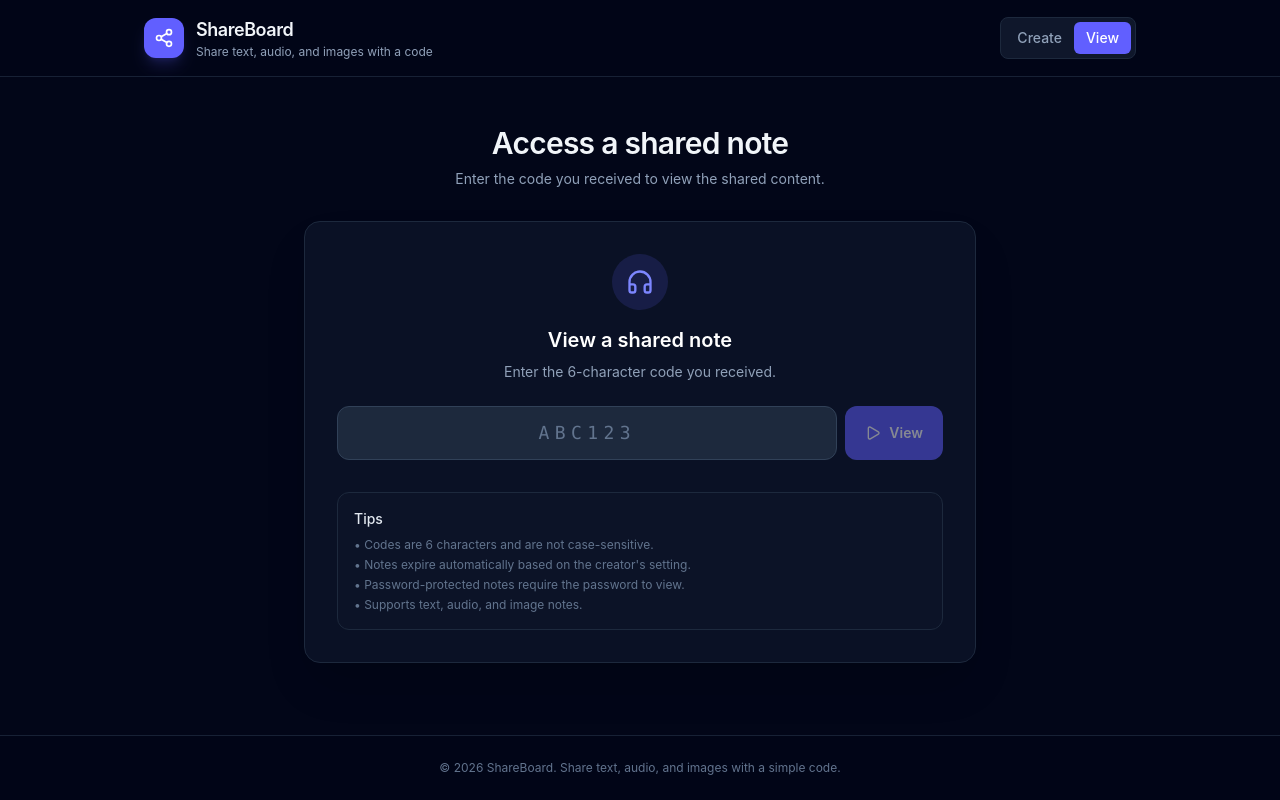
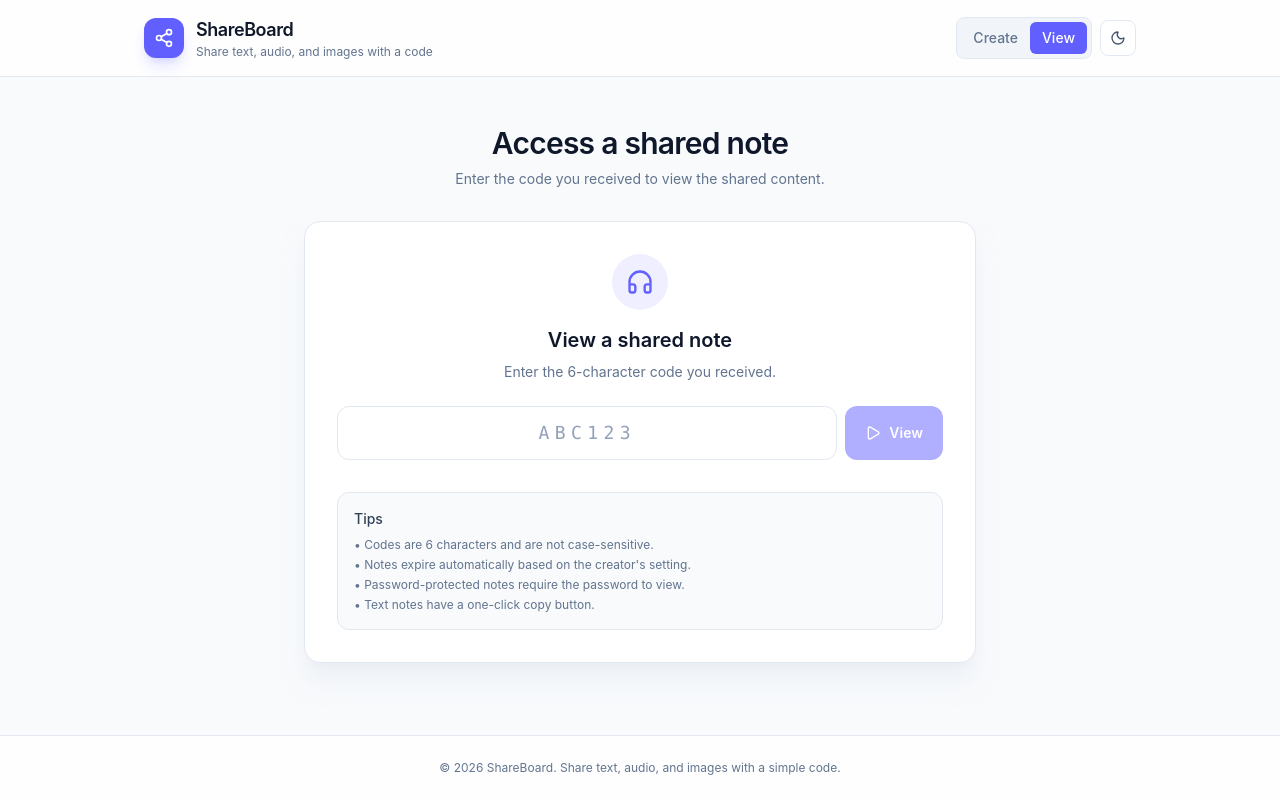
Before and after one commit to Jatin3735/ShareBoard, a React (Vite) app in the folder frontend/: page / in a window 1280 px wide. Both pictures are taken after a click on the button "View". Built offline with nearby package versions, Linux system fonts and the light colour scheme; no server answers.

Commit message:
updated for ui ux

```diff
--- a/frontend/package.json
+++ b/frontend/package.json
@@ -10,7 +10,7 @@
     "preview": "vite preview"
   },
   "dependencies": {
-    "@tailwindcss/vite": "^4.2.2",
+    "@tailwindcss/vite": "^4.3.3",
     "axios": "^1.15.0",
     "framer-motion": "^12.38.0",
     "lucide-react": "^1.8.0",
@@ -18,7 +18,7 @@
     "react-dom": "^19.2.4",
     "react-icons": "^5.6.0",
     "react-record-webcam": "^1.1.5",
-    "tailwindcss": "^4.2.2"
+    "tailwindcss": "^4.3.3"
   },
   "devDependencies": {
     "@eslint/js": "^9.39.4",
--- a/frontend/src/App.jsx
+++ b/frontend/src/App.jsx
@@ -1,39 +1,42 @@
 import { useState } from 'react';
 import { motion, AnimatePresence } from 'framer-motion';
-import { Share2 } from 'lucide-react';
+import { Share2, Sun, Moon } from 'lucide-react';
 import CreateNote from './components/CreateNote';
 import ViewNote from './components/ViewNote';
 import Footer from './components/Footer';
+import { useTheme } from './hooks/useTheme';
 
 function App() {
   const [mode, setMode] = useState('create');
+  const { theme, toggleTheme } = useTheme();
 
   return (
-    <div className="flex min-h-screen flex-col bg-slate-950 text-slate-100">
-      <div className="pointer-events-none fixed inset-0 bg-[radial-gradient(ellipse_at_top,_var(--tw-gradient-stops))] from-indigo-900/25 via-slate-950 to-slate-950" />
+    <div className="flex min-h-screen flex-col bg-slate-50 text-slate-900 transition-colors dark:bg-slate-950 dark:text-slate-100">
+      <div className="pointer-events-none fixed inset-0 bg-[radial-gradient(ellipse_at_top,_var(--tw-gradient-stops))] from-indigo-200/50 via-slate-50 to-slate-50 dark:from-indigo-900/25 dark:via-slate-950 dark:to-slate-950" />
 
-      <header className="relative z-10 border-b border-slate-800/80 bg-slate-950/80 backdrop-blur">
-        <div className="mx-auto flex max-w-5xl items-center justify-between gap-4 px-4 py-4">
+      <header className="relative z-10 border-b border-slate-200 bg-white/80 backdrop-blur dark:border-slate-800/80 dark:bg-slate-950/80">
+        <div className="mx-auto flex max-w-5xl items-center justify-between gap-3 px-4 py-4">
           <div className="flex items-center gap-3">
             <div className="flex h-10 w-10 items-center justify-center rounded-xl bg-indigo-500 shadow-lg shadow-indigo-500/20">
               <Share2 className="h-5 w-5 text-white" />
             </div>
             <div>
               <h1 className="text-lg font-semibold tracking-tight">ShareBoard</h1>
-              <p className="hidden text-xs text-slate-400 sm:block">
+              <p className="hidden text-xs text-slate-500 sm:block dark:text-slate-400">
                 Share text, audio, and images with a code
               </p>
             </div>
           </div>
 
-          <nav className="flex rounded-lg border border-slate-800 bg-slate-900 p-1">
+          <div className="flex items-center gap-2">
+            <nav className="flex rounded-lg border border-slate-200 bg-slate-100 p-1 dark:border-slate-800 dark:bg-slate-900">
               <button
                 type="button"
                 onClick={() => setMode('create')}
                 className={`rounded-md px-3 py-1.5 text-sm font-medium transition ${
                   mode === 'create'
                     ? 'bg-indigo-500 text-white'
-                  : 'text-slate-400 hover:text-white'
+                    : 'text-slate-500 hover:text-slate-900 dark:text-slate-400 dark:hover:text-white'
                 }`}
               >
                 Create
@@ -44,12 +47,26 @@ function App() {
                 className={`rounded-md px-3 py-1.5 text-sm font-medium transition ${
                   mode === 'view'
                     ? 'bg-indigo-500 text-white'
-                  : 'text-slate-400 hover:text-white'
+                    : 'text-slate-500 hover:text-slate-900 dark:text-slate-400 dark:hover:text-white'
                 }`}
               >
                 View
               </button>
             </nav>
+
+            <button
+              type="button"
+              onClick={toggleTheme}
+              aria-label="Toggle theme"
+              className="flex h-9 w-9 items-center justify-center rounded-lg border border-slate-200 bg-white text-slate-600 transition hover:bg-slate-100 dark:border-slate-800 dark:bg-slate-900 dark:text-slate-300 dark:hover:bg-slate-800"
+            >
+              {theme === 'dark' ? (
+                <Sun className="h-4 w-4" />
+              ) : (
+                <Moon className="h-4 w-4" />
+              )}
+            </button>
+          </div>
         </div>
       </header>
 
@@ -58,7 +75,7 @@ function App() {
           <h2 className="text-2xl font-semibold tracking-tight sm:text-3xl">
             {mode === 'create' ? 'Create a secure share' : 'Access a shared note'}
           </h2>
-          <p className="mx-auto mt-2 max-w-xl text-sm text-slate-400">
+          <p className="mx-auto mt-2 max-w-xl text-sm text-slate-500 dark:text-slate-400">
             {mode === 'create'
               ? 'Choose a type, add your content, and get a 6-character code.'
               : 'Enter the code you received to view the shared content.'}
--- a/frontend/src/components/Footer.jsx
+++ b/frontend/src/components/Footer.jsx
@@ -7,10 +7,10 @@ function Footer() {
     <motion.footer
       initial={{ opacity: 0 }}
       animate={{ opacity: 1 }}
-      className="relative z-10 border-t border-slate-800/80 bg-slate-950/80"
+      className="relative z-10 border-t border-slate-200 bg-white/80 dark:border-slate-800/80 dark:bg-slate-950/80"
     >
       <div className="mx-auto max-w-5xl px-4 py-6 text-center">
-        <p className="text-xs text-slate-500">
+        <p className="text-xs text-slate-500 dark:text-slate-500">
           © {currentYear} ShareBoard. Share text, audio, and images with a simple code.
         </p>
       </div>
--- a/frontend/src/components/ViewNote.jsx
+++ b/frontend/src/components/ViewNote.jsx
@@ -6,10 +6,12 @@ import {
   AlertCircle,
   Headphones,
   FileText,
-  Image,
+  Image as ImageIcon,
   Volume2,
   Download,
   Lock,
+  Copy,
+  CheckCircle,
 } from 'lucide-react';
 import axios from 'axios';
 import { API_URL } from '../config';
@@ -24,6 +26,8 @@ function ViewNote() {
   const [error, setError] = useState('');
   const [loading, setLoading] = useState(false);
   const [noteType, setNoteType] = useState(null);
+  const [textCopied, setTextCopied] = useState(false);
+  const [codeCopied, setCodeCopied] = useState(false);
 
   useEffect(() => {
     return () => {
@@ -39,6 +43,7 @@ function ViewNote() {
     setNoteType(null);
     setError('');
     setShowPasswordInput(false);
+    setTextCopied(false);
   };
 
   const fetchNote = async (providedPassword = null) => {
@@ -54,6 +59,7 @@ function ViewNote() {
     setImageUrl(null);
     setNoteType(null);
     setShowPasswordInput(false);
+    setTextCopied(false);
 
     try {
       const infoResponse = await axios.get(`${API_URL}/audio/info/${code}`);
@@ -141,6 +147,32 @@ function ViewNote() {
     link.remove();
   };
 
+  const copyTextContent = async () => {
+    if (!noteData?.content) return;
+    try {
+      await navigator.clipboard.writeText(noteData.content);
+    } catch {
+      const el = document.createElement('textarea');
+      el.value = noteData.content;
+      document.body.appendChild(el);
+      el.select();
+      document.execCommand('copy');
+      el.remove();
+    }
+    setTextCopied(true);
+    setTimeout(() => setTextCopied(false), 2000);
+  };
+
+  const copyCode = async () => {
+    try {
+      await navigator.clipboard.writeText(code);
+      setCodeCopied(true);
+      setTimeout(() => setCodeCopied(false), 2000);
+    } catch {
+      /* ignore */
+    }
+  };
+
   const formatDate = (dateString) => {
     if (!dateString) return 'N/A';
     return new Date(dateString).toLocaleString();
@@ -148,13 +180,15 @@ function ViewNote() {
 
   return (
     <motion.div initial={{ opacity: 0, y: 10 }} animate={{ opacity: 1, y: 0 }} className="mx-auto w-full max-w-2xl">
-      <div className="rounded-2xl border border-slate-800 bg-slate-900/70 p-5 shadow-2xl shadow-black/20 sm:p-8">
+      <div className="rounded-2xl border border-slate-200 bg-white p-5 shadow-xl shadow-slate-200/50 sm:p-8 dark:border-slate-800 dark:bg-slate-900/70 dark:shadow-black/20">
         <div className="mb-6 text-center">
-          <div className="mx-auto mb-4 flex h-14 w-14 items-center justify-center rounded-full bg-indigo-500/15">
-            <Headphones className="h-7 w-7 text-indigo-400" />
+          <div className="mx-auto mb-4 flex h-14 w-14 items-center justify-center rounded-full bg-indigo-500/10 dark:bg-indigo-500/15">
+            <Headphones className="h-7 w-7 text-indigo-500 dark:text-indigo-400" />
           </div>
-          <h2 className="text-xl font-semibold text-white">View a shared note</h2>
-          <p className="mt-2 text-sm text-slate-400">Enter the 6-character code you received.</p>
+          <h2 className="text-xl font-semibold text-slate-900 dark:text-white">View a shared note</h2>
+          <p className="mt-2 text-sm text-slate-500 dark:text-slate-400">
+            Enter the 6-character code you received.
+          </p>
         </div>
 
         <div className="mb-4 flex flex-col gap-2 sm:flex-row">
@@ -164,7 +198,7 @@ function ViewNote() {
             value={code}
             onChange={handleCodeChange}
             onKeyDown={(e) => e.key === 'Enter' && code.length === 6 && fetchNote()}
-            className="flex-1 rounded-xl border border-slate-700 bg-slate-800 px-4 py-3 text-center font-mono text-lg tracking-[0.3em] text-white placeholder-slate-500 outline-none transition focus:border-indigo-500 focus:ring-2 focus:ring-indigo-500/20"
+            className="flex-1 rounded-xl border border-slate-200 bg-white px-4 py-3 text-center font-mono text-lg tracking-[0.3em] text-slate-900 placeholder-slate-400 outline-none transition focus:border-indigo-500 focus:ring-2 focus:ring-indigo-500/20 dark:border-slate-700 dark:bg-slate-800 dark:text-white dark:placeholder-slate-500"
             maxLength={6}
             autoCapitalize="characters"
           />
@@ -189,7 +223,7 @@ function ViewNote() {
                   value={password}
                   onChange={(e) => setPassword(e.target.value)}
                   onKeyDown={(e) => e.key === 'Enter' && handlePasswordSubmit()}
-                  className="flex-1 rounded-xl border border-slate-700 bg-slate-800 px-4 py-2.5 text-sm text-white placeholder-slate-500 outline-none transition focus:border-indigo-500 focus:ring-2 focus:ring-indigo-500/20"
+                  className="flex-1 rounded-xl border border-slate-200 bg-white px-4 py-2.5 text-sm text-slate-900 placeholder-slate-400 outline-none transition focus:border-indigo-500 focus:ring-2 focus:ring-indigo-500/20 dark:border-slate-700 dark:bg-slate-800 dark:text-white dark:placeholder-slate-500"
                   autoFocus
                 />
                 <button
@@ -212,8 +246,8 @@ function ViewNote() {
               exit={{ opacity: 0, y: -8 }}
               className={`mb-4 flex items-start gap-2 rounded-xl border p-3 text-sm ${
                 error.toLowerCase().includes('expired')
-                  ? 'border-amber-500/30 bg-amber-500/10 text-amber-200'
-                  : 'border-red-500/30 bg-red-500/10 text-red-200'
+                  ? 'border-amber-300 bg-amber-50 text-amber-800 dark:border-amber-500/30 dark:bg-amber-500/10 dark:text-amber-200'
+                  : 'border-red-300 bg-red-50 text-red-800 dark:border-red-500/30 dark:bg-red-500/10 dark:text-red-200'
               }`}
             >
               <AlertCircle className="mt-0.5 h-4 w-4 flex-shrink-0" />
@@ -225,13 +259,27 @@ function ViewNote() {
         <AnimatePresence>
           {noteType === 'text' && noteData && (
             <motion.div initial={{ opacity: 0, y: 12 }} animate={{ opacity: 1, y: 0 }} exit={{ opacity: 0, y: -12 }} className="mt-6">
-              <div className="rounded-2xl border border-slate-800 bg-slate-800/50 p-5">
-                <div className="mb-4 flex items-center gap-2 text-sm font-medium text-slate-200">
-                  <FileText className="h-4 w-4 text-indigo-400" />
-                  Text message
+              <div className="rounded-2xl border border-slate-200 bg-slate-50 p-5 dark:border-slate-800 dark:bg-slate-800/50">
+                <div className="mb-4 flex items-center justify-between gap-3">
+                  <div className="flex items-center gap-2 text-sm font-medium text-slate-700 dark:text-slate-200">
+                    <FileText className="h-4 w-4 text-indigo-500 dark:text-indigo-400" />
+                    Text message
+                  </div>
+                  <button
+                    type="button"
+                    onClick={copyTextContent}
+                    className="inline-flex items-center gap-1.5 rounded-lg border border-slate-200 bg-white px-3 py-1.5 text-xs text-slate-700 transition hover:bg-slate-100 dark:border-slate-700 dark:bg-slate-900 dark:text-slate-200 dark:hover:bg-slate-800"
+                  >
+                    {textCopied ? (
+                      <CheckCircle className="h-3.5 w-3.5 text-emerald-500" />
+                    ) : (
+                      <Copy className="h-3.5 w-3.5" />
+                    )}
+                    {textCopied ? 'Copied' : 'Copy'}
+                  </button>
                 </div>
-                <div className="rounded-xl bg-slate-900/70 p-4">
-                  <p className="whitespace-pre-wrap break-words text-sm leading-relaxed text-slate-100">
+                <div className="rounded-xl bg-white p-4 dark:bg-slate-900/70">
+                  <p className="whitespace-pre-wrap break-words text-sm leading-relaxed text-slate-800 dark:text-slate-100">
                     {noteData.content}
                   </p>
                 </div>
@@ -246,22 +294,22 @@ function ViewNote() {
 
           {noteType === 'image' && imageUrl && (
             <motion.div initial={{ opacity: 0, y: 12 }} animate={{ opacity: 1, y: 0 }} exit={{ opacity: 0, y: -12 }} className="mt-6">
-              <div className="rounded-2xl border border-slate-800 bg-slate-800/50 p-5">
+              <div className="rounded-2xl border border-slate-200 bg-slate-50 p-5 dark:border-slate-800 dark:bg-slate-800/50">
                 <div className="mb-4 flex items-center justify-between gap-3">
-                  <div className="flex items-center gap-2 text-sm font-medium text-slate-200">
-                    <Image className="h-4 w-4 text-indigo-400" />
+                  <div className="flex items-center gap-2 text-sm font-medium text-slate-700 dark:text-slate-200">
+                    <ImageIcon className="h-4 w-4 text-indigo-500 dark:text-indigo-400" />
                     Image
                   </div>
                   <button
                     type="button"
                     onClick={downloadImage}
-                    className="inline-flex items-center gap-1.5 rounded-lg border border-slate-700 bg-slate-900 px-3 py-1.5 text-xs text-slate-200 transition hover:bg-slate-800"
+                    className="inline-flex items-center gap-1.5 rounded-lg border border-slate-200 bg-white px-3 py-1.5 text-xs text-slate-700 transition hover:bg-slate-100 dark:border-slate-700 dark:bg-slate-900 dark:text-slate-200 dark:hover:bg-slate-800"
                   >
                     <Download className="h-3.5 w-3.5" />
                     Download
                   </button>
                 </div>
-                <div className="flex justify-center rounded-xl bg-slate-900/70 p-4">
+                <div className="flex justify-center rounded-xl bg-white p-4 dark:bg-slate-900/70">
                   <img src={imageUrl} alt="Shared content" className="max-h-96 max-w-full rounded-lg object-contain" />
                 </div>
                 <div className="mt-4 space-y-1 text-center text-xs text-slate-500">
@@ -275,14 +323,18 @@ function ViewNote() {
 
           {noteType === 'audio' && audioUrl && (
             <motion.div initial={{ opacity: 0, y: 12 }} animate={{ opacity: 1, y: 0 }} exit={{ opacity: 0, y: -12 }} className="mt-6">
-              <div className="rounded-2xl border border-slate-800 bg-slate-800/50 p-5">
-                <div className="mb-4 flex items-center gap-2 text-sm font-medium text-slate-200">
-                  <Volume2 className="h-4 w-4 text-indigo-400" />
+              <div className="rounded-2xl border border-slate-200 bg-slate-50 p-5 dark:border-slate-800 dark:bg-slate-800/50">
+                <div className="mb-4 flex items-center gap-2 text-sm font-medium text-slate-700 dark:text-slate-200">
+                  <Volume2 className="h-4 w-4 text-indigo-500 dark:text-indigo-400" />
                   Audio message
                 </div>
                 <audio controls src={audioUrl} className="w-full" />
                 <div className="mt-4 text-center">
-                  <a href={audioUrl} download className="text-xs text-slate-400 transition hover:text-white">
+                  <a
+                    href={audioUrl}
+                    download
+                    className="text-xs text-slate-500 transition hover:text-slate-900 dark:text-slate-400 dark:hover:text-white"
+                  >
                     Download audio
                   </a>
                 </div>
@@ -296,13 +348,32 @@ function ViewNote() {
           )}
         </AnimatePresence>
 
-        <div className="mt-8 rounded-xl border border-slate-800 bg-slate-900/50 p-4">
-          <h3 className="mb-2 text-sm font-medium text-slate-200">Tips</h3>
+        <div className="mt-8 rounded-xl border border-slate-200 bg-slate-50 p-4 dark:border-slate-800 dark:bg-slate-900/50">
+          <div className="mb-2 flex items-center justify-between">
+            <h3 className="text-sm font-medium text-slate-700 dark:text-slate-200">Tips</h3>
+            {code.length === 6 && (
+              <button
+                type="button"
+                onClick={copyCode}
+                className="inline-flex items-center gap-1 text-xs text-slate-500 transition hover:text-slate-900 dark:text-slate-400 dark:hover:text-white"
+              >
+                {codeCopied ? (
+                  <>
+                    <CheckCircle className="h-3 w-3 text-emerald-500" /> Copied
+                  </>
+                ) : (
+                  <>
+                    <Copy className="h-3 w-3" /> Copy code
+                  </>
+                )}
+              </button>
+            )}
+          </div>
           <ul className="space-y-1 text-xs text-slate-500">
             <li>• Codes are 6 characters and are not case-sensitive.</li>
             <li>• Notes expire automatically based on the creator's setting.</li>
             <li>• Password-protected notes require the password to view.</li>
-            <li>• Supports text, audio, and image notes.</li>
+            <li>• Text notes have a one-click copy button.</li>
           </ul>
         </div>
       </div>
--- /dev/null
+++ b/frontend/src/hooks/useTheme.js
@@ -0,0 +1,33 @@
+import { useEffect, useState } from 'react';
+
+const STORAGE_KEY = 'shareboard-theme';
+
+function getInitialTheme() {
+  if (typeof window === 'undefined') return 'light';
+
+  const stored = window.localStorage.getItem(STORAGE_KEY);
+  if (stored === 'light' || stored === 'dark') return stored;
+
+  return window.matchMedia('(prefers-color-scheme: dark)').matches
+    ? 'dark'
+    : 'light';
+}
+
+export function useTheme() {
+  const [theme, setTheme] = useState(getInitialTheme);
+
+  useEffect(() => {
+    const root = document.documentElement;
+    if (theme === 'dark') {
+      root.classList.add('dark');
+    } else {
+      root.classList.remove('dark');
+    }
+    window.localStorage.setItem(STORAGE_KEY, theme);
+  }, [theme]);
+
+  const toggleTheme = () =>
+    setTheme((prev) => (prev === 'dark' ? 'light' : 'dark'));
+
+  return { theme, toggleTheme, setTheme };
+}
--- a/frontend/src/index.css
+++ b/frontend/src/index.css
@@ -1,6 +1,12 @@
 @import "tailwindcss";
 
+@custom-variant dark (&:where(.dark, .dark *));
+
 :root {
+  color-scheme: light;
+}
+
+html.dark {
   color-scheme: dark;
 }
 
@@ -11,10 +17,15 @@ html {
 body {
   margin: 0;
   min-width: 320px;
+  background-color: #f8fafc;
+  color: #0f172a;
+  -webkit-font-smoothing: antialiased;
+  -moz-osx-font-smoothing: grayscale;
+}
+
+html.dark body {
   background-color: #020617;
   color: #f8fafc;
-  -webkit-font-smoothing: antialiased;
-  -moz-osx-font-smoothing: grayscale;
 }
 
 ::selection {
@@ -26,14 +37,22 @@ body {
 }
 
 ::-webkit-scrollbar-track {
-  background: #020617;
+  background: transparent;
 }
 
 ::-webkit-scrollbar-thumb {
-  background: #334155;
+  background: #cbd5e1;
   border-radius: 9999px;
 }
 
+html.dark ::-webkit-scrollbar-thumb {
+  background: #334155;
+}
+
 ::-webkit-scrollbar-thumb:hover {
+  background: #94a3b8;
+}
+
+html.dark ::-webkit-scrollbar-thumb:hover {
   background: #475569;
 }
```
Also changed, not shown: frontend/src/components/CreateNote.jsx (+31 -31 lines), 1 other file (tests, documents, lock files or other folders). Lines whose indentation alone changed are shown as unchanged.
